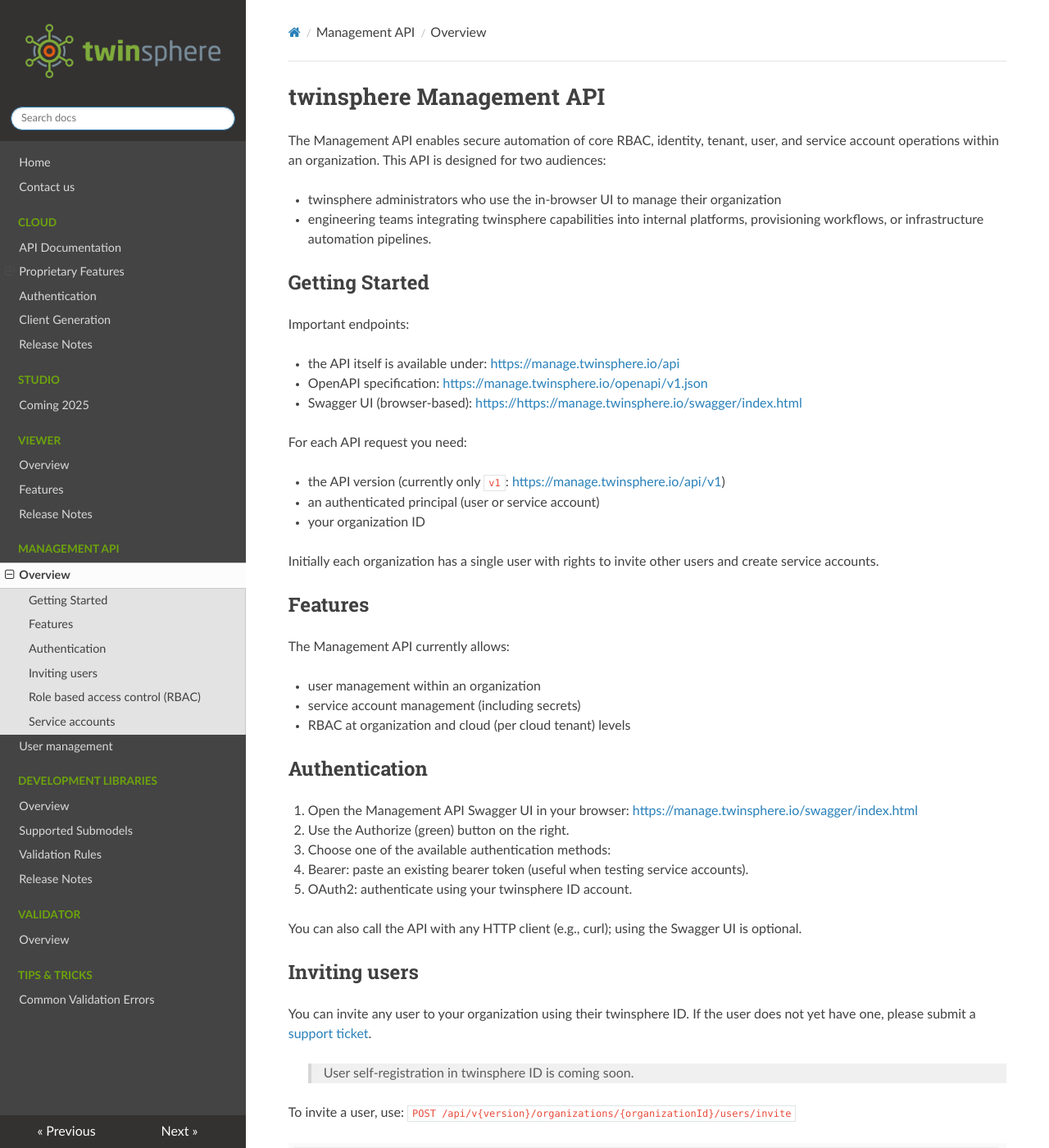
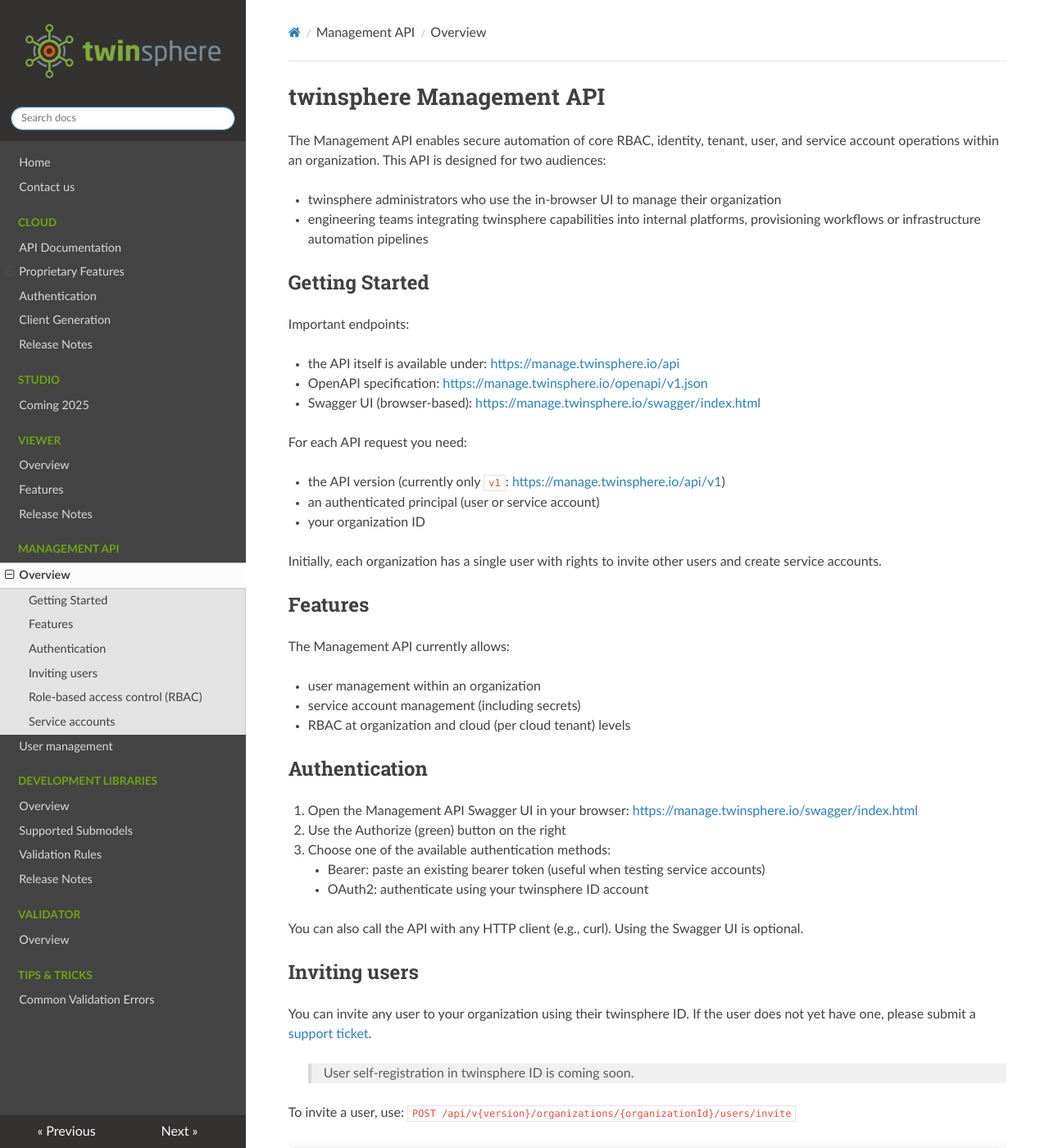
Before and after one commit to twinsphere/twinsphere.github.io, an MkDocs documentation site: the page built from docs/management-overview.md, in a window 1280 px wide and 1400 px high. Shown: the whole window at 82% size. Built offline with MkDocs 1.6.1, drawn with Linux system fonts in a browser that asks for light colours; nearby versions of some CDN libraries; some of the changed text lies outside the part shown.

Commit message:
feat(management-api): fix lint styling issues

```diff
--- a/docs/management-overview.md
+++ b/docs/management-overview.md
@@ -1,17 +1,20 @@
+<!-- markdown-link-check-disable -->
 # twinsphere Management API
 
-The Management API enables secure automation of core RBAC, identity, tenant, user, and service account operations within an organization. This API is designed for two audiences:
+The Management API enables secure automation of core RBAC, identity, tenant, user, and service account operations
+within an organization. This API is designed for two audiences:
 
 - twinsphere administrators who use the in-browser UI to manage their organization
-- engineering teams integrating twinsphere capabilities into internal platforms, provisioning workflows, or infrastructure automation pipelines.
+- engineering teams integrating twinsphere capabilities into internal platforms, provisioning workflows
+or infrastructure automation pipelines
 
 ## Getting Started
 
 Important endpoints:
 
 - the API itself is available under: [https://manage.twinsphere.io/api](https://manage.twinsphere.io/api)
-- OpenAPI specification: [https://manage.twinsphere.io/openapi/v1.json](https://https://manage.twinsphere.io/openapi/v1.json)
-- Swagger UI (browser-based): [https://https://manage.twinsphere.io/swagger/index.html](https://manage.twinsphere.io/swagger/index.html)
+- OpenAPI specification: [https://manage.twinsphere.io/openapi/v1.json](https://manage.twinsphere.io/openapi/v1.json)
+- Swagger UI (browser-based): [https://manage.twinsphere.io/swagger/index.html](https://manage.twinsphere.io/swagger/index.html)
 
 For each API request you need:
 
@@ -19,7 +22,7 @@
 - an authenticated principal (user or service account)
 - your organization ID
 
-Initially each organization has a single user with rights to invite other users and create service accounts.
+Initially, each organization has a single user with rights to invite other users and create service accounts.
 
 ## Features
 
@@ -32,16 +35,17 @@
 ## Authentication
 
 1. Open the Management API Swagger UI in your browser: [https://manage.twinsphere.io/swagger/index.html](https://manage.twinsphere.io/swagger/index.html)
-2. Use the Authorize (green) button on the right.
+2. Use the Authorize (green) button on the right
 3. Choose one of the available authentication methods:
-   - Bearer: paste an existing bearer token (useful when testing service accounts).
-   - OAuth2: authenticate using your twinsphere ID account.
+    - Bearer: paste an existing bearer token (useful when testing service accounts)
+    - OAuth2: authenticate using your twinsphere ID account
 
-You can also call the API with any HTTP client (e.g., curl); using the Swagger UI is optional.
+You can also call the API with any HTTP client (e.g., curl). Using the Swagger UI is optional.
 
 ## Inviting users
 
-You can invite any user to your organization using their twinsphere ID. If the user does not yet have one, please submit a [support ticket](contact.md).
+You can invite any user to your organization using their twinsphere ID.
+If the user does not yet have one, please submit a [support ticket](contact.md).
 
 > User self-registration in twinsphere ID is coming soon.
 
@@ -49,14 +53,16 @@
 
 ![Swagger UI: Invite User](img/manage_user_invite.png)
 
-## Role based access control (RBAC)
+## Role-based access control (RBAC)
 
-For any organization member (user) or any service account you created, you can create role assignments to define their access. Roles can be assigned at:
+For any organization member (user) or any service account you created, you can create role assignments
+to define their access. Roles can be assigned at:
 
 - organization (global) level
 - cloud level (per cloud tenant)
 
-Organization-level roles implicitly grant access to all cloud tenants and should be limited to administrators or super-users.
+Organization-level roles implicitly grant access to all cloud tenants and should be limited
+to administrators or super-users.
 
 List available roles:
 
@@ -89,6 +95,9 @@
 
 ![Swagger UI: Create service account secret](img/manage_service_account_create_secret.png)
 
-> ⚠️ **IMPORTANT:** The secret value is shown only once at creation time. Store it securely immediately; you cannot retrieve it again later.
-
-> ℹ️ **More about authentication:** To learn more about authentication flows, consult the detailed guide in [cloud-auth.md](cloud-auth.md).
+> ⚠️ **IMPORTANT:** The secret value is shown only once at creation time.
+> Store it securely immediately; you cannot retrieve it again later.
+>
+> ℹ️ **More about authentication:** To learn more about authentication flows,
+> consult the detailed guide in [cloud-auth.md](cloud-auth.md).
+<!-- markdown-link-check-enable -->
```
Also changed, not shown: 1 other file.
